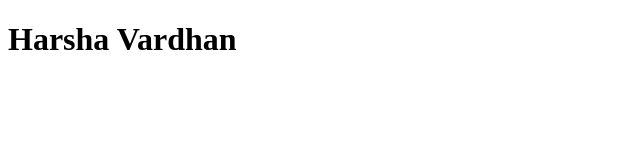
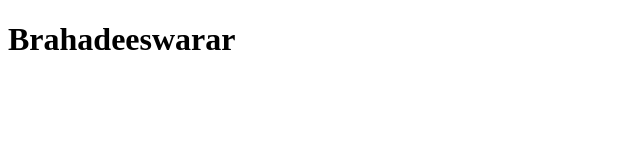
Before and after one commit to 0XBrahadeeswarar/Docker_Task, a plain HTML site: page index.html in a window 1280 px wide. Shown: the whole page, without its empty margins (0-640 px from the left). Drawn offline with Linux system fonts and the light colour scheme.

Commit message:
Update index.html

```diff
--- a/index.html
+++ b/index.html
@@ -1,9 +1,9 @@
 <!DOCTYPE html>
 <html>
 <head>
-    <title>Harsha Vardhan</title>
+    <title>Brahadeeswarar</title>
 </head>
 <body>
-    <h1>Harsha Vardhan</h1>
+    <h1>Brahadeeswarar</h1>
 </body>
 </html>
```
